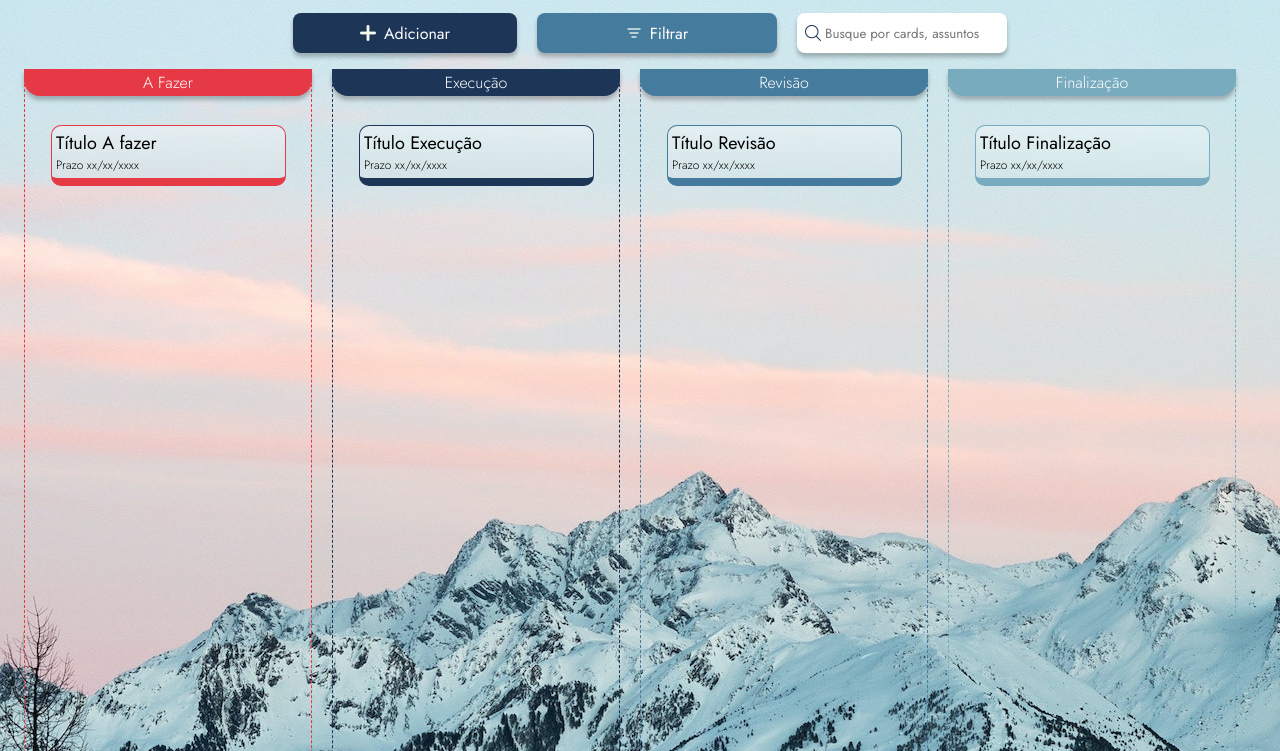
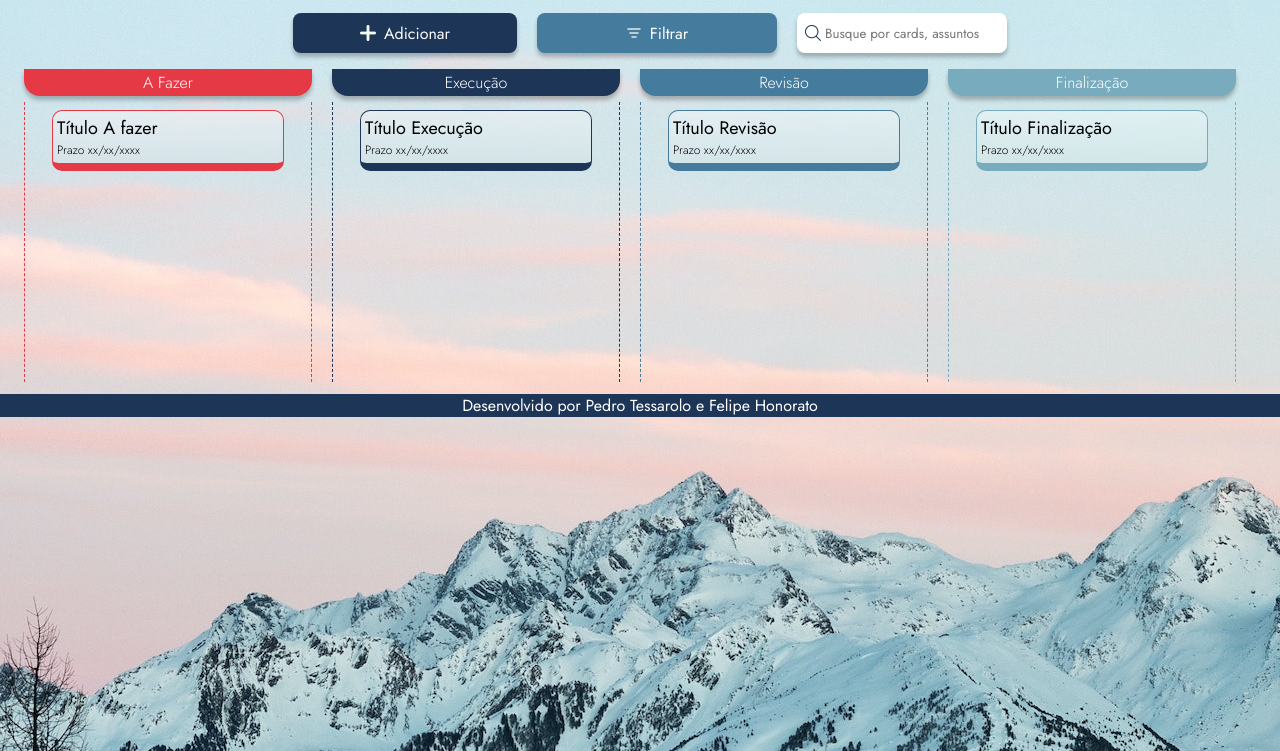
Before and after one commit to Ofelipehonorato/Kanban, a plain HTML site: page index.html in a window 1280 px wide. Shown: the part 49-800 px from the top of the page. Drawn offline with Linux system fonts and the light colour scheme.

Commit message:
Finalização do css com scroll mobile e desktop
Mudança necessária após a função de adicionar card

```diff
--- a/css/style-desktop.css
+++ b/css/style-desktop.css
@@ -100,32 +100,45 @@
     background-color: #4cd13711;
   }
 
-  .cards-scroll{
+  .dropzone {
+    overflow-y: scroll;
+    overflow-x: hidden;
+    white-space: nowrap;
+    height: 280px;
     display: flex;
     flex-direction: column;
-    overflow-y: scroll;
-    overflow-x: hidden;
-    scroll-snap-type: y mandatory;
-    scroll-padding-left: 20px;
-    height:auto;
-    margin-top: 20px;
+    box-sizing: border-box;
+    margin-top: 6px;
   }
 
-  .dropzone {
-    min-height: 1080px;
+  .card{
+    display: block;
+    transition: transform 0.3s;
+  }
+
+  .card:hover {
+    transform: scale(1.02);
   }
 
   .main-cards-layout {
     display: flex;
     justify-content: center;
     flex-direction: row;
-    align-items: center;
+    align-items: flex-start;
+  }
 
-  }
  .main-cards-status {
   padding-bottom: 12px;
   width: 288px;
   padding-right: 20px;
+}
+
+.status{
+  margin: 0 22px 14px 22px;
+  padding: 4px;
+  width: 222px;
+  display: grid;
+  grid-template-columns: 190px 30px ;
 }
 
  .main-cards-status .dropzone.afazer {
@@ -149,8 +162,4 @@
   border-bottom: none;
 }
 
-
-
-
-
 }
--- a/css/style-mobile.css
+++ b/css/style-mobile.css
@@ -137,6 +137,12 @@ header{
 
 
 /* Layout de todos os cards */
+.card{
+  display: flex;
+  text-align: left;
+  align-items: center;
+}
+
 .main-cards-status {
   padding-bottom: 12px;
   width: 288px;
@@ -158,9 +164,17 @@ header{
 }
 
 .dropzone {
-  min-height: 94px;
-  max-height: 130px;
-  margin-top: -27px;
+  overflow-x: scroll;
+  overflow-y: hidden;
+  white-space: nowrap;
+  display: flex;
+  align-items: center;
+  width: 100%;
+  min-height: 120px;
+}
+
+.card{
+  display: inline-block;
 }
 
 .content h2 {
@@ -208,24 +222,15 @@ header{
   background: transparent;
 }
 
-.cards-scroll{
-  overflow-x: scroll;
-  scroll-snap-type: x mandatory;
-  scroll-padding-left: 20px;
-  display: grid;
-  grid-auto-flow: column;
-}
-
 .status {
   background: linear-gradient(180deg, rgba(255, 255, 255, 0.4) 0%, rgba(241, 250, 238, 0.1) 100%);
   backdrop-filter: blur(4px);
   border-radius: 10px;
-  margin: 28px 26px 0 26px;
+  margin: 0 26px 15px 0;
   padding: 4px;
   width: 225px;
   display: grid;
   grid-template-columns: 190px 30px ;
-  scroll-snap-align: start;
 }
 
 .status.red {
--- a/index.html
+++ b/index.html
@@ -43,31 +43,19 @@
         <h1 class="main-cards-titulo afazer">A Fazer</h1>
         <div class="dropzone afazer" id="dropzone">
           <div class="legend red"></div>
-        <div class="cards-scroll" id="cloneCard">
+          <div id="cloneCard">
             <div class="card afazer" id="afazer" draggable="true">
               <div class="status red" id="statusRed">
                 <div class="content afazer" id="contentAfazerId">
                   <h2>Título A fazer</h2>
                   <p>Prazo xx/xx/xxxx</p>
-                <!-- <button class="btn-afazer">
-                  Editar
-                </button> -->
-              </div>
-                <div class="main-cards-btn">
-                  <!-- <button  class="btn" >
-                    <img id="btnAfazer" src="" width="16px" alt="Fechar">
-                  </button> -->
-                  <!-- <button class="btn">
-                    <img id="iconMaior" src="./img/icons/maximize-fazer.png" width="16px" alt="Aumentar">
-                  </button> -->
                 </div>
               </div>
             </div>
           </div>
         </div>
-
       </div>
-
+    </div>
     <!-- ********************** CARD DA COLUNA EXECUÇÃO ********************** -->
       <div class="main-cards-status">
         <h1 class="main-cards-titulo execucao">Execução</h1>
@@ -79,25 +67,12 @@
                 <div class="content execucao">
                   <h2>Título Execução</h2>
                   <p>Prazo xx/xx/xxxx</p>
-                <!-- <button class="btn-afazer">
-                  Editar
-                </button> -->
-              </div>
-                <div class="main-cards-btn">
-                  <!-- <button  class="btn" >
-                    <img id="btnExecucao" src="" width="16px">
-                  </button> -->
-                  <!-- <button class="btn">
-                    <img id="iconMaior" src="./img/icons/maximize-execu.png" width="16px" alt="Aumentar">
-                  </button> -->
                 </div>
               </div>
             </div>
           </div>
         </div>
-
       </div>
-
     <!-- ********************** CARD DA COLUNA REVISÃO ********************** -->
       <div class="main-cards-status">
         <h1 class="main-cards-titulo revisao">Revisão</h1>
@@ -109,24 +84,11 @@
                 <div class="content revisao">
                   <h2>Título Revisão</h2>
                   <p>Prazo xx/xx/xxxx</p>
-                <!-- <button class="btn-afazer">
-                  Editar
-                </button> -->
-              </div>
-                <div class="main-cards-btn">
-                  <!-- <button class="btn" >
-                    <img id="btnRevisao" src="" width="16px" alt="Fechar">
-                  </button> -->
-                  <!-- <button class="btn">
-                    <img id="iconMaior" src="./img/icons/maximize-revisao.png" width="16px" alt="Aumentar">
-                  </button> -->
-                </div>
-            </div>
-
                 </div>
               </div>
             </div>
-
+          </div>
+        </div>
       </div>
     <!-- ********************** CARD DA COLUNA FINALIZADO ********************** -->
       <div class="main-cards-status">
@@ -139,29 +101,16 @@
                 <div class="content finalizacao">
                   <h2>Título Finalização</h2>
                   <p>Prazo xx/xx/xxxx</p>
-                <!-- <button id="editarBtn" class="btn-afazer">
-                  Editar
-                </button> -->
-              </div>
-                <div class="main-cards-btn">
-                  <!-- <button class="btn" >
-                    <img id="btnFim" src="" width="16px" alt="Fechar">
-                  </button> -->
-                  <!-- <button class="btn">
-                    <img id="iconMaior" src="./img/icons/maximize-fim.png" width="16px" alt="Aumentar">
-                  </button> -->
-                </div>
-            </div>
-
                 </div>
               </div>
             </div>
-
+          </div>
+        </div>
       </div>
   </main>
 
 <footer>Desenvolvido por Pedro Tessarolo e Felipe Honorato</footer>
-<script type="module" src="./js/dropAndDrag.js"></script>
+<script type="module" src="./js/dropAndDrag.js" ></script>
 <script type="module" src="./Js/button.js" defer></script>
 </body>
 
```
Lines whose indentation alone changed are shown as unchanged.
